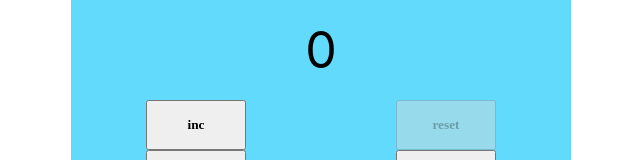
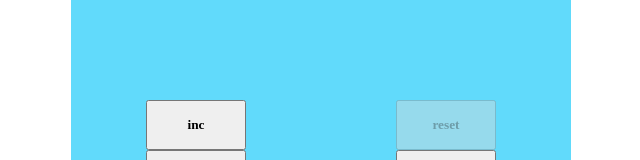
Before and after one commit to romchesko-pazzi/counter, a React (Create React App) app: page / in a window 1280 px wide. Shown: the top 160 px of the page, without its empty margins (319-959 px from the left). Built offline with nearby package versions, Linux system fonts and the light colour scheme.

Commit message:
feat: add Display component

```diff
--- a/src/components/Display.tsx
+++ b/src/components/Display.tsx
@@ -2,14 +2,18 @@ import React from "react";
 import s from "./Display.module.css";
 
 type PropsType = {
-    result: number,
+    title: string,
+    num: number,
+    limit: boolean,
+    maxValue: number,
+    startValue: number,
 }
-export const Display: React.FC<PropsType> = ({result}) => {
+export const Display = (props: PropsType) => {
+    const {title, num, maxValue, startValue, limit} = props;
+
     return (
         <div className={s.main}>
-            <div className={result > 4 ? s.limit : ""}>
-                {result}
-            </div>
+            <span className={limit ? s.limit : ""}>{maxValue === 0 ? title : num}</span>
         </div>
     )
 }
```
